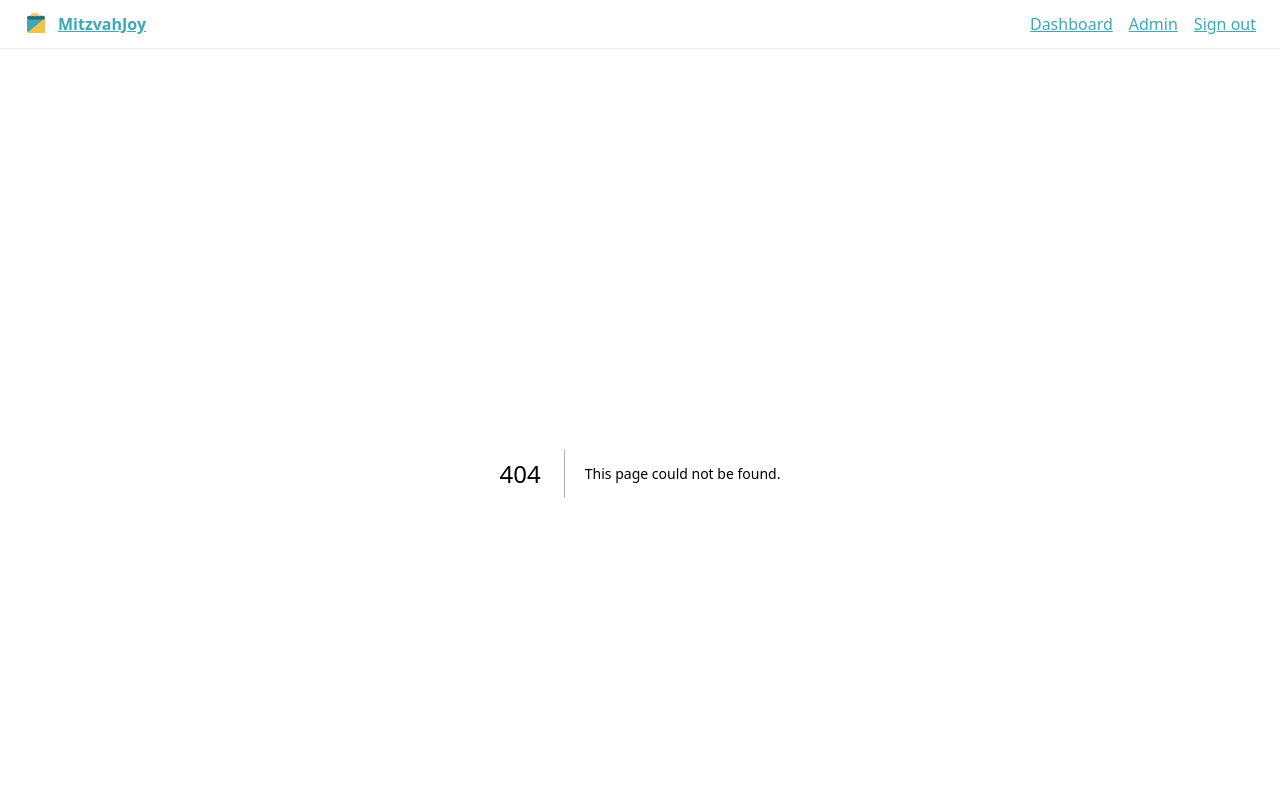
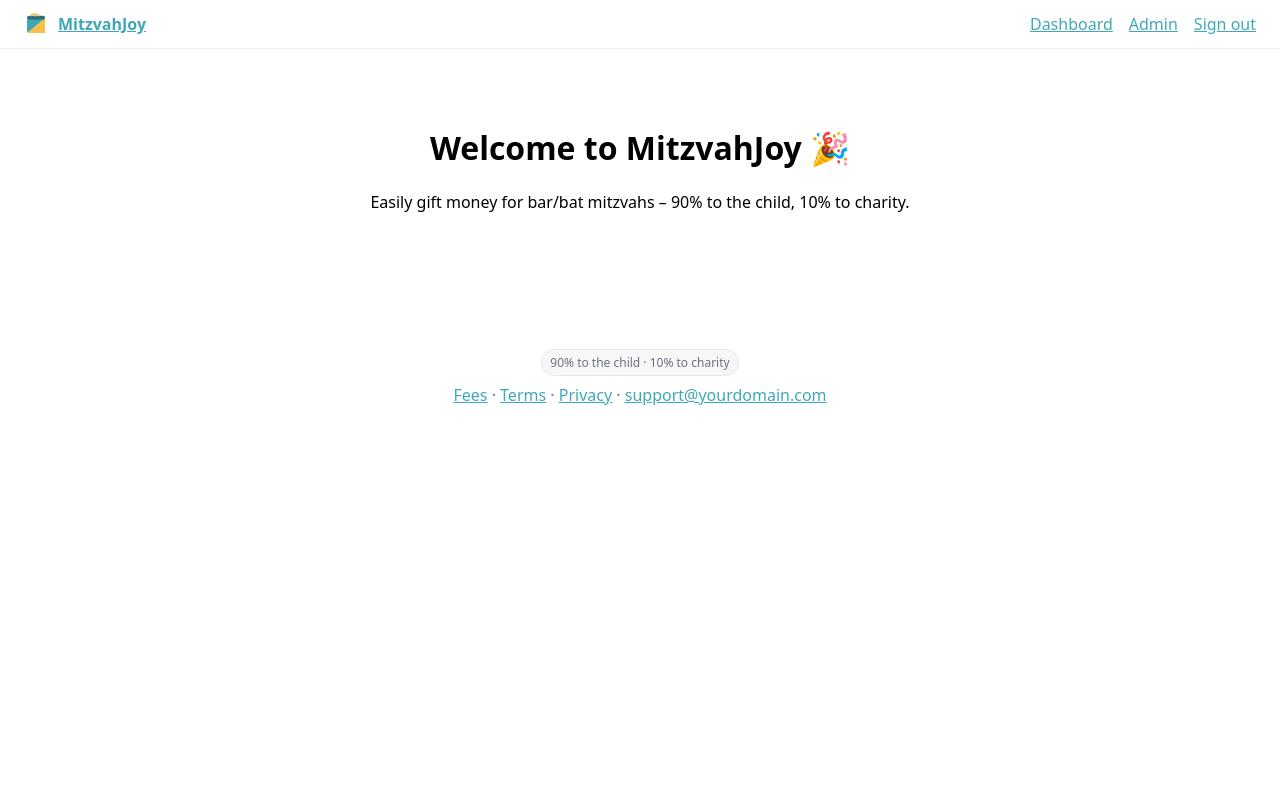
Before and after one commit to mhershberg78/MitzvahJoy, a Next.js app: page / in a window 1280 px wide. Before the commit this address had no page. Shown: the top 800 px of the page. Built offline with nearby package versions, Linux system fonts and the light colour scheme.

Commit message:
Create page.tsx

```diff
--- /dev/null
+++ b/src/app/page.tsx
@@ -0,0 +1,8 @@
+export default function Home() {
+  return (
+    <main style={{ padding: "2rem", textAlign: "center" }}>
+      <h1>Welcome to MitzvahJoy 🎉</h1>
+      <p>Easily gift money for bar/bat mitzvahs – 90% to the child, 10% to charity.</p>
+    </main>
+  );
+}
```
